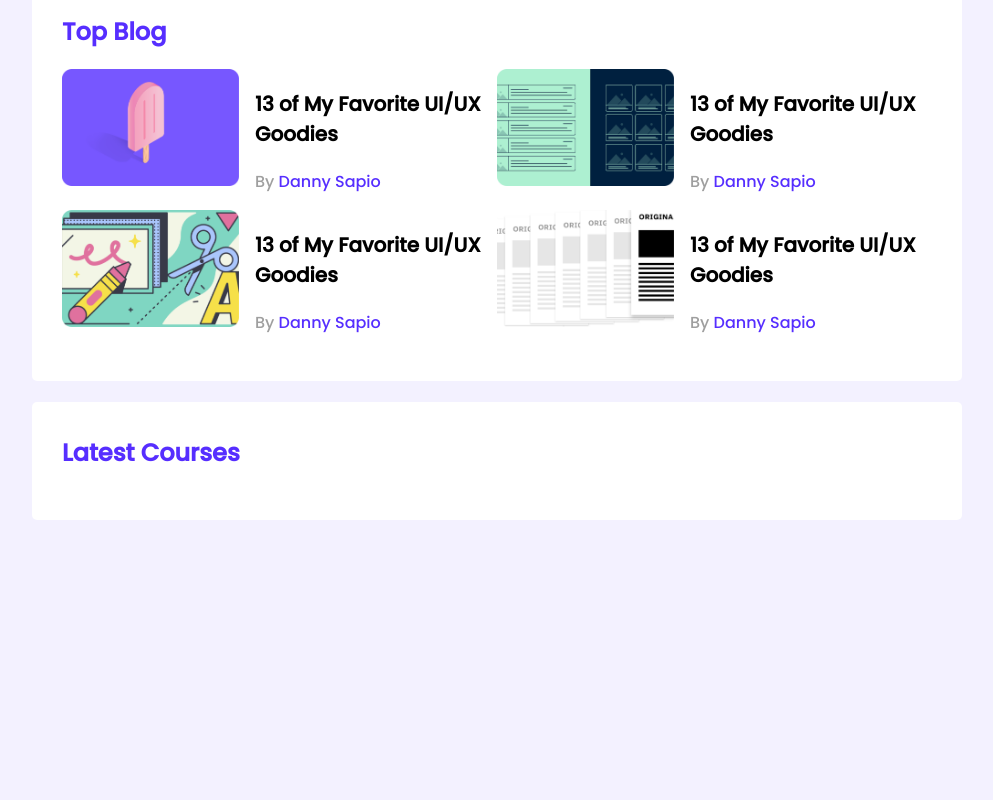
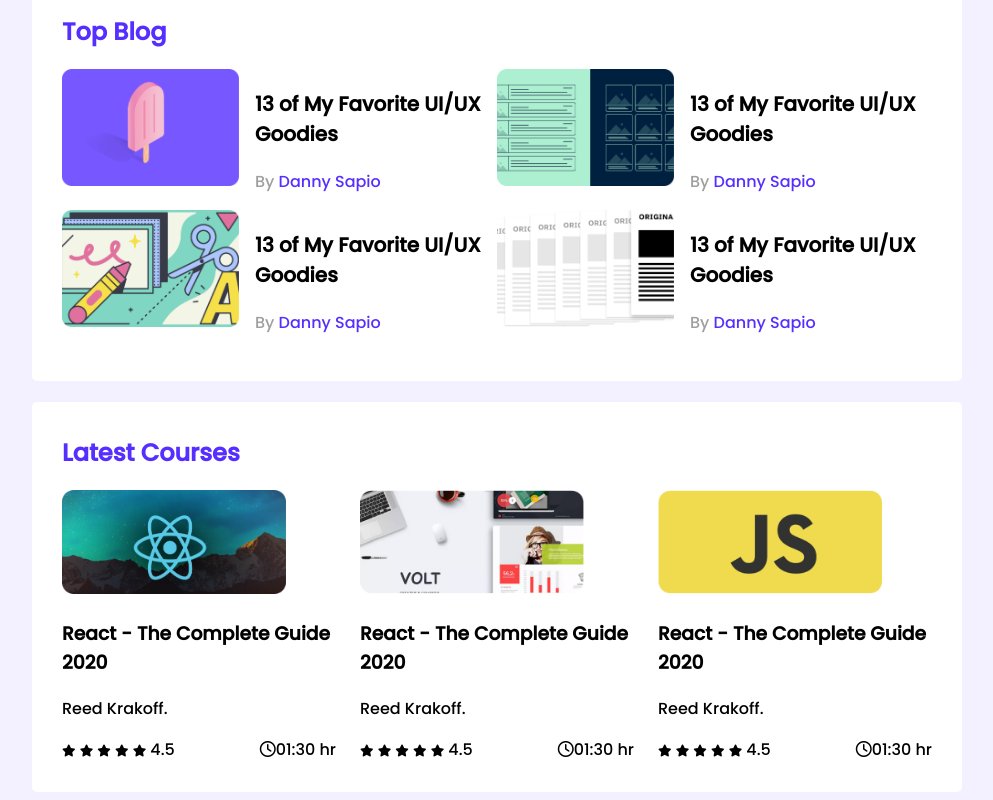
Before and after one commit to Aklima-akter/leader-board, a plain HTML site: page index.html in a window 1280 px wide. Shown: the part 312-1112 px from the top of the page, without its empty margins (143-1136 px from the left). Before the commit the page ends 840 px from the top, so only its background shows below. Drawn offline with Linux system fonts and the light colour scheme.

Commit message:
last commit

```diff
--- a/index.html
+++ b/index.html
@@ -6,6 +6,8 @@
     <meta http-equiv="X-UA-Compatible" content="IE=edge">
     <meta name="viewport" content="width=device-width, initial-scale=1.0">
     <title>Leader-Board</title>
+    <!-- Font Awsome -->
+    <script src="https://kit.fontawesome.com/c02c22d256.js" crossorigin="anonymous"></script>
     <!-- stylesheet -->
     <link rel="stylesheet" href="styles/style.css">
 </head>
@@ -94,6 +96,74 @@
         <!-- Latest Courses -->
         <section class="container">
             <h2 class="section-title">Latest Courses</h2>
+            <div class="courses">
+                <div class="course">
+                    <div class="course-banner">
+                        <img src="images/courses/course-1.png" alt="">
+                    </div>
+                    <div class="course-detail">
+                        <h3 class="course-title">React - The Complete Guide 2020</h3>
+                        <p class="course-author">Reed Krakoff.</p>
+                        <div class="course-info">
+                            <div>
+                                <i class="fas fa-star"></i>
+                                <i class="fas fa-star"></i>
+                                <i class="fas fa-star"></i>
+                                <i class="fas fa-star"></i>
+                                <i class="fas fa-star"></i>
+                                <span>4.5</span>
+                            </div>
+                            <div class="course-duration">
+                                <i class="far fa-clock"></i>01:30 hr
+                            </div>
+                        </div>
+                    </div>
+                </div>
+                <div class="course">
+                    <div class="course-banner">
+                        <img src="images/courses/course-2.png" alt="">
+                    </div>
+                    <div class="course-detail">
+                        <h3 class="course-title">React - The Complete Guide 2020</h3>
+                        <p class="course-author">Reed Krakoff.</p>
+                        <div class="course-info">
+                            <div>
+                                <i class="fas fa-star"></i>
+                                <i class="fas fa-star"></i>
+                                <i class="fas fa-star"></i>
+                                <i class="fas fa-star"></i>
+                                <i class="fas fa-star"></i>
+                                <span>4.5</span>
+                            </div>
+                            <div class="course-duration">
+                                <i class="far fa-clock"></i>01:30 hr
+                            </div>
+                        </div>
+                    </div>
+                </div>
+                <div class="course">
+                    <div class="course-banner">
+                        <img src="images/courses/course-3.png" alt="">
+                    </div>
+                    <div class="course-detail">
+                        <h3 class="course-title">React - The Complete Guide 2020</h3>
+                        <p class="course-author">Reed Krakoff.</p>
+                        <div class="course-info">
+                            <div>
+                                <i class="fas fa-star"></i>
+                                <i class="fas fa-star"></i>
+                                <i class="fas fa-star"></i>
+                                <i class="fas fa-star"></i>
+                                <i class="fas fa-star"></i>
+                                <span>4.5</span>
+                            </div>
+                            <div class="course-duration">
+                                <i class="far fa-clock"></i>01:30 hr
+                            </div>
+                        </div>
+                    </div>
+                </div>
+            </div>
         </section>
     </main>
 </body>
--- a/styles/style.css
+++ b/styles/style.css
@@ -74,3 +74,41 @@
     color: #562EFF;
     font-size: 16px;
 }
+/* ----------------
+Courses style start
+-------------------*/
+.courses{
+    display: grid;
+    grid-template-columns: repeat(3, 1fr);
+    grid-column-gap: 24px;
+
+}
+.course-banner img{
+    width: 224px;
+    height: 104px;
+}
+.course-info{
+    display: flex;
+    align-items: center;
+    justify-content: space-between;
+}
+.fa-star{
+    font-size: 12px;
+}
+.fa-star.filled{
+    color: #FFC014;
+}
+.fa-star.empty{
+    color: #AEAEAE;
+}
+
+/*--------------
+  Media Queries
+---------------- */
+
+/* Mobile-Devices */
+@media Only screen and (max-width:688px) {
+    .players{
+        background-color: red;
+    }
+}
```
